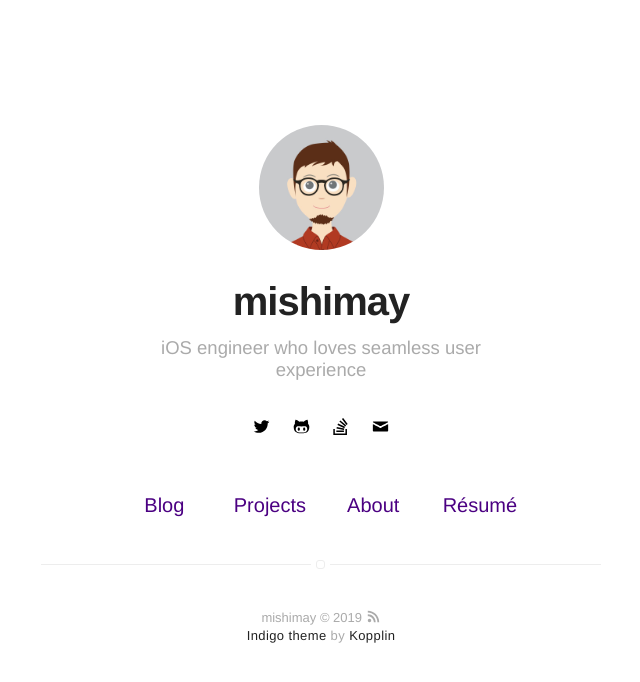
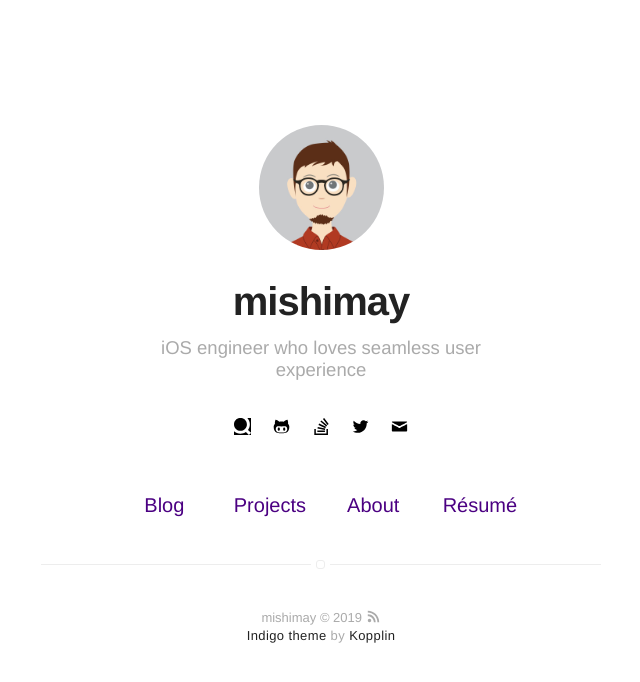
Before and after one commit to mishimay/mishimay.github.io, a Jekyll site: the page built from index.html, in a window 1280 px wide. Shown: the top 682 px of the page, without its empty margins (319-959 px from the left). Built offline with Jekyll 4.4.1, drawn with Linux system fonts in a browser that asks for light colours.

Commit message:
Add qiita

```diff
--- a/_config.yml
+++ b/_config.yml
@@ -34,6 +34,7 @@ disqus:
   categories: [blog, project] # only show disqus for posts that have these categories
 
 # if you don't have any of social below, comment the line
+qiita: mishimay
 # facebook: myfacebook
 twitter: mishimaybe
 # google: mygoogle
--- a/_includes/icons.html
+++ b/_includes/icons.html
@@ -103,5 +103,19 @@
 <path clip-rule="evenodd" d="M10.8,22.8V26h5v2h-5h-3h-5v-2h5v-3.2C3.4,22.2,0,18.7,0,14.4v-3  c0-0.1,0-0.3,0-0.4h2.8c0,0.3-0.1,0.6-0.1,0.9V14c0,3.3,2.9,6,6.5,6c3.6,0,6.5-2.7,6.5-6v-2.1c0-0.3,0-0.6-0.1-0.9h2.8  c0,0.1,0,0.3,0,0.4v3C18.6,18.7,15.2,22.2,10.8,22.8z M9.3,18c-2.5,0-4.5-2-4.5-4.5v-9C4.8,2,6.8,0,9.3,0s4.5,2,4.5,4.5v9  C13.8,16,11.8,18,9.3,18z" fill="#0D0D0D" fill-rule="evenodd"/>
 </symbol>
 
+<symbol id="icon-qiita" viewBox="0 0 341.33334 341.33334">
+<title>qiita</title>
+<g transform="matrix(1.3333333,0,0,-1.3333333,0,341.33333)" id="g10">
+    <path id="path12" style="fill:#000000;fill-opacity:1;fill-rule:nonzero;stroke:none" d="M 0,0 H 256 V 256 H 0 Z" />
+    <g id="g14">
+        <g clip-path="url(#clipPath20)" id="g16">
+            <g transform="translate(97.3223,62.7637)" id="g22">
+                <path id="path24" style="fill:#ffffff;fill-opacity:1;fill-rule:nonzero;stroke:none" d="m 0,0 c -53.642,0 -97.186,43.534 -97.186,97.185 0,48.62 35.708,89.051 82.286,96.051 h 29.805 c 46.591,-7 82.28,-47.431 82.28,-96.051 C 97.185,43.534 53.663,0 0,0 m 113.676,12.239 c 18.879,25.67 27.763,55.923 27.763,85.582 0,35.642 -13.68,69.731 -37.373,95.416 -11.263,-0.001 -201.388,-0.001 -201.388,-0.001 0,0 0,-166.166 -0.002,-200.341 24.807,-23.197 58.647,-37.894 98.167,-37.894 29.344,0 57.512,9.457 81.076,26.112 l 45.554,-43.877 31.504,31.832 z" />
+            </g>
+        </g>
+    </g>
+</g>
+</symbol>
+
 </defs>
 </svg>
--- a/_includes/social-links.html
+++ b/_includes/social-links.html
@@ -1,4 +1,22 @@
 <div class="social-links">
+    {% if site.qiita %}
+        <a class="link" data-title="qiita.com/{{ site.qiita }}" href="http://qiita.com/{{ site.qiita }}" target="_blank">
+            <svg class="icon icon-qiita"><use xlink:href="#icon-qiita"></use></svg>
+        </a>
+    {% endif %}
+
+    {% if site.github %}
+        <a class="link" data-title="github.com/{{ site.github }}" href="https://github.com/{{ site.github }}" target="_blank">
+            <svg class="icon icon-github"><use xlink:href="#icon-github"></use></svg>
+        </a>
+    {% endif %}
+
+    {% if site.stackoverflow %}
+        <a class="link" data-title="stackoverflow.com/users/{{ site.stackoverflow }}" href="http://stackoverflow.com/users/{{ site.stackoverflow }}" target="_blank">
+            <svg class="icon icon-stackoverflow"><use xlink:href="#icon-stackoverflow"></use></svg>
+        </a>
+    {% endif %}
+
     {% if site.facebook %}
         <a class="link" data-title="facebook.com/{{ site.facebook }}" href="http://facebook.com/{{ site.facebook }}" target="_blank">
             <svg class="icon icon-facebook"><use xlink:href="#icon-facebook"></use></svg>
@@ -53,21 +71,9 @@
         </a>
     {% endif %}
 
-    {% if site.github %}
-        <a class="link" data-title="github.com/{{ site.github }}" href="https://github.com/{{ site.github }}" target="_blank">
-            <svg class="icon icon-github"><use xlink:href="#icon-github"></use></svg>
-        </a>
-    {% endif %}
-
     {% if site.gitlab %}
         <a class="link" data-title="gitlab.com/{{ site.gitlab }}" href="https://gitlab.com/{{ site.gitlab }}" target="_blank">
             <svg class="icon icon-gitlab"><use xlink:href="#icon-gitlab"></use></svg>
-        </a>
-    {% endif %}
-
-    {% if site.stackoverflow %}
-        <a class="link" data-title="stackoverflow.com/users/{{ site.stackoverflow }}" href="http://stackoverflow.com/users/{{ site.stackoverflow }}" target="_blank">
-            <svg class="icon icon-stackoverflow"><use xlink:href="#icon-stackoverflow"></use></svg>
         </a>
     {% endif %}
 
```
